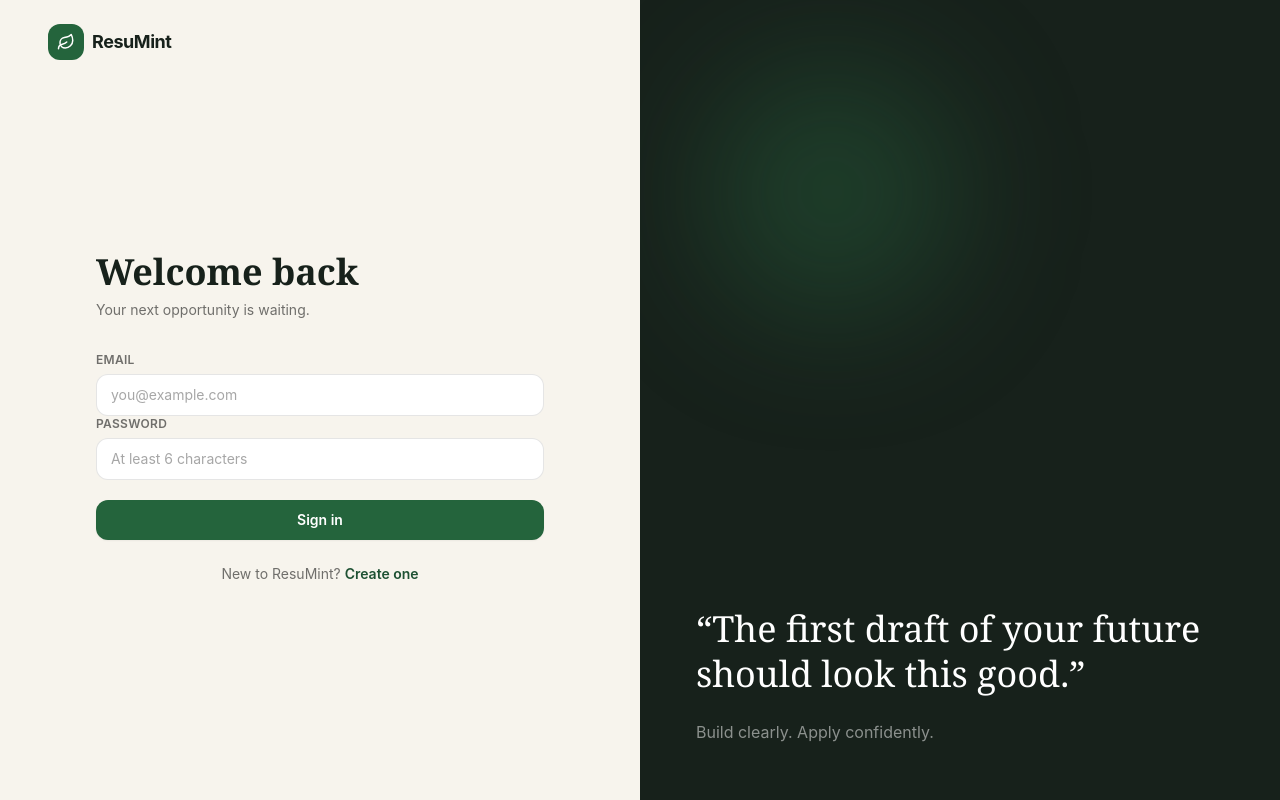
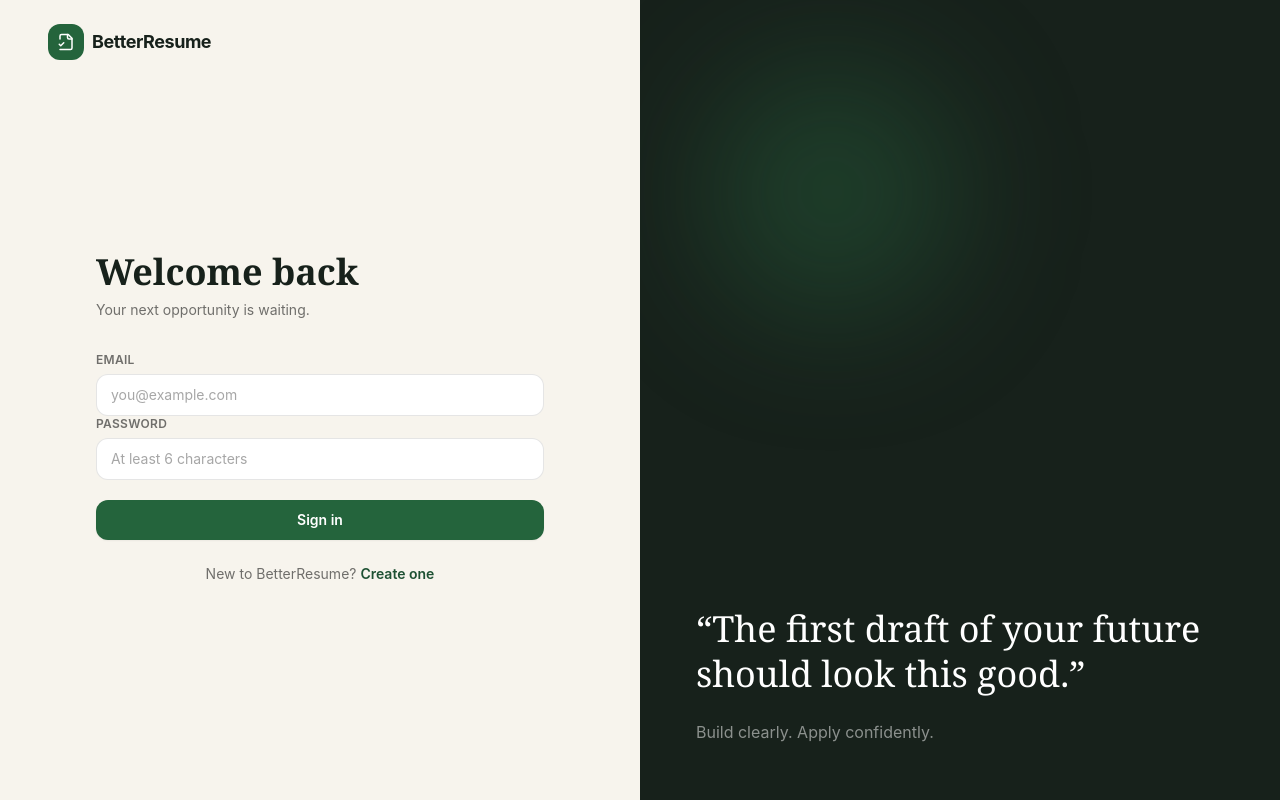
Before and after one commit to valeriezenn27/resume-builder, a Next.js app: page /login in a window 1280 px wide. Built offline with nearby package versions, Linux system fonts and the light colour scheme.

Commit message:
feat: rebrand app as BetterResume

```diff
--- a/app/layout.tsx
+++ b/app/layout.tsx
@@ -1,7 +1,7 @@
 import type { Metadata } from "next";
 import "./globals.css";
 
-export const metadata: Metadata = { title: { default: "ResuMint", template: "%s · ResuMint" }, description: "Build polished, job-ready resumes with confidence." };
+export const metadata: Metadata = { title: { default: "BetterResume", template: "%s · BetterResume" }, description: "Build polished, job-ready resumes with confidence." };
 
 export default function RootLayout({ children }: Readonly<{ children: React.ReactNode }>) {
   return <html lang="en"><body className="font-sans">{children}</body></html>;
--- a/components/auth/auth-form.tsx
+++ b/components/auth/auth-form.tsx
@@ -11,5 +11,5 @@ export function AuthForm({ mode }: { mode: "login" | "register" }) {
     const result = mode === "login" ? await supabase.auth.signInWithPassword({email,password}) : await supabase.auth.signUp({email,password,options:{emailRedirectTo:`${location.origin}/auth/callback`}});
     setLoading(false); if(result.error){setError(result.error.message);return;} if(mode==="register" && !result.data.session){setMessage("Check your email to confirm your account.");return;} router.push("/dashboard"); router.refresh(); }
   const login=mode==="login";
-  return <div className="w-full"><h1 className="font-serif text-4xl font-bold">{login?"Welcome back":"Create your account"}</h1><p className="mt-2 text-sm text-black/55">{login?"Your next opportunity is waiting.":"Start building a resume you’re proud to send."}</p><form onSubmit={submit} className="mt-8 space-y-5"><label><span className="label">Email</span><input name="email" type="email" required autoComplete="email" className="input" placeholder="you@example.com"/></label><label><span className="label">Password</span><input name="password" type="password" minLength={6} required autoComplete={login?"current-password":"new-password"} className="input" placeholder="At least 6 characters"/></label>{error&&<p role="alert" className="rounded-xl bg-red-50 p-3 text-sm text-red-700">{error}</p>}{message&&<p className="rounded-xl bg-forge-50 p-3 text-sm text-forge-700">{message}</p>}<button disabled={loading} className="btn-primary w-full">{loading&&<Loader2 size={16} className="animate-spin"/>}{login?"Sign in":"Create account"}</button></form><p className="mt-6 text-center text-sm text-black/55">{login?"New to ResuMint? ":"Already have an account? "}<Link className="font-semibold text-forge-700 hover:underline" href={login?"/register":"/login"}>{login?"Create one":"Sign in"}</Link></p></div>;
+  return <div className="w-full"><h1 className="font-serif text-4xl font-bold">{login?"Welcome back":"Create your account"}</h1><p className="mt-2 text-sm text-black/55">{login?"Your next opportunity is waiting.":"Start building a resume you’re proud to send."}</p><form onSubmit={submit} className="mt-8 space-y-5"><label><span className="label">Email</span><input name="email" type="email" required autoComplete="email" className="input" placeholder="you@example.com"/></label><label><span className="label">Password</span><input name="password" type="password" minLength={6} required autoComplete={login?"current-password":"new-password"} className="input" placeholder="At least 6 characters"/></label>{error&&<p role="alert" className="rounded-xl bg-red-50 p-3 text-sm text-red-700">{error}</p>}{message&&<p className="rounded-xl bg-forge-50 p-3 text-sm text-forge-700">{message}</p>}<button disabled={loading} className="btn-primary w-full">{loading&&<Loader2 size={16} className="animate-spin"/>}{login?"Sign in":"Create account"}</button></form><p className="mt-6 text-center text-sm text-black/55">{login?"New to BetterResume? ":"Already have an account? "}<Link className="font-semibold text-forge-700 hover:underline" href={login?"/register":"/login"}>{login?"Create one":"Sign in"}</Link></p></div>;
 }
--- a/components/logo.tsx
+++ b/components/logo.tsx
@@ -1,3 +1,3 @@
 import Link from "next/link";
-import { Leaf } from "lucide-react";
-export function Logo() { return <Link href="/" className="flex items-center gap-2 text-lg font-bold tracking-tight"><span className="grid size-9 place-items-center rounded-xl bg-forge-600 text-white"><Leaf size={18}/></span>ResuMint</Link>; }
+import { FileCheck2 } from "lucide-react";
+export function Logo() { return <Link href="/" className="flex items-center gap-2 text-lg font-bold tracking-tight"><span className="grid size-9 place-items-center rounded-xl bg-forge-600 text-white"><FileCheck2 size={18}/></span>BetterResume</Link>; }
--- a/package.json
+++ b/package.json
@@ -1,5 +1,5 @@
 {
-  "name": "resumint",
+  "name": "better-resume",
   "version": "1.0.0",
   "private": true,
   "scripts": {
```
Also changed, not shown: 2 other files (tests, documents, lock files or other folders).
